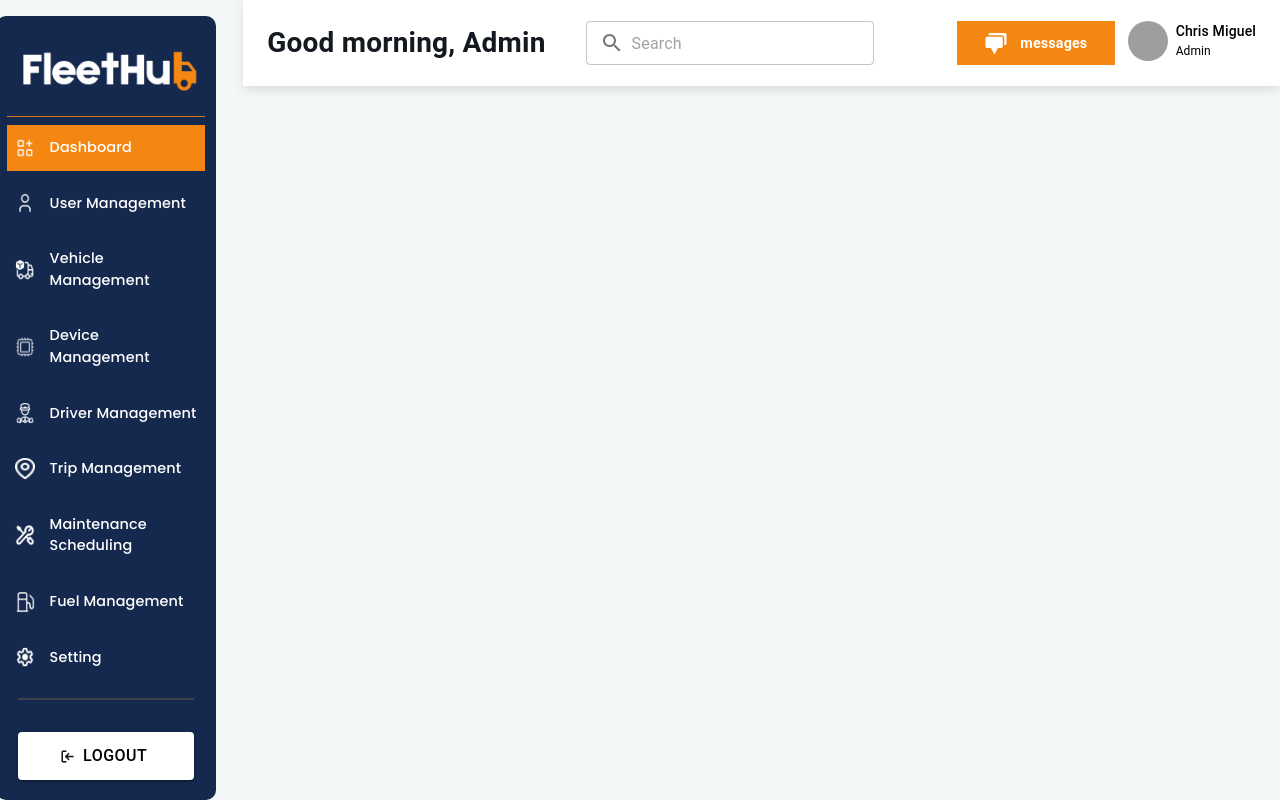
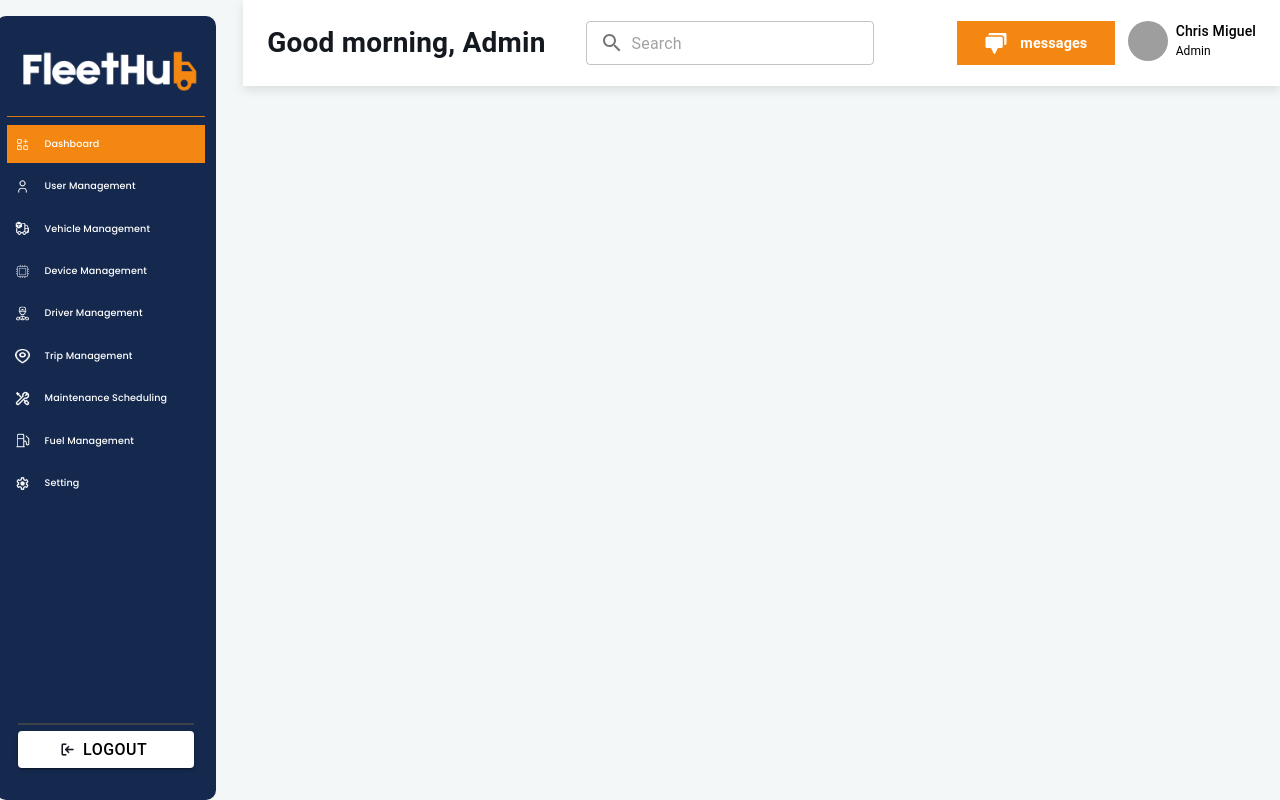
Before and after one commit to GhazanfarIjazOcta/Admin-Panel, a React (Create React App) app: page /dashboard in a window 1280 px wide. Built offline with nearby package versions, Linux system fonts and the light colour scheme; grey boxes are pictures that could not be loaded; the HTML template or start-up script is replaced by a standard one.

Commit message:
v6 finall 28

```diff
--- a/src/components/LayoutComponents/Sidebar/Sidebar.js
+++ b/src/components/LayoutComponents/Sidebar/Sidebar.js
@@ -122,7 +122,7 @@ function Sidebar() {
           <Box sx={listStyle} mt={"0.2em"}>
           <img src={Ukeylogo} alt="logo"
           style={{
-            width: "100%",        // The image will scale to 100% of the container's width
+            width: {xl:"100%" , lg:"80%" , md:"70%"},        // The image will scale to 100% of the container's width
             height: "auto",       // The image will scale to 100% of the container's height
             maxWidth: "100%",     // Prevent overflow beyond the box
             maxHeight: "100%",    // Prevent overflow beyond the box
@@ -150,15 +150,17 @@ function Sidebar() {
   <img
     src={item.icon}
     alt={item.text}
-                      width="20px"
-                      height="22px"
+    style={{
+      width: "15px",  // Set a smaller width for large screens
+      height: "15px", // Set a smaller height for large screens
+    }}
   />
 </ListItemIcon>
                   <ListItemText
                     primary={item.text}
                     primaryTypographyProps={{
                       fontWeight: 500,
-                      fontSize: "0.9rem",
+                      fontSize: {xl:"0.9rem", lg:"0.6rem" , md:"0.5rem" },
                       fontFamily: "Poppins",
                       display: { xs: "block", lg: "block" },
                       noWrap: false,
@@ -179,15 +181,15 @@ function Sidebar() {
                   src={LogoutLogo}
                   alt="dashboard"
                   width="15px"
-                  height={"15px"}
+                  height={"auto"}
                 />
               }
               sx={{
                 width: "80%",
-                height: "3rem",
+                height: {xl:"3rem" , lg:"2.3rem" },
                 fontSize: "1rem",
                 backgroundColor: "white",
-                marginBottom: "1.5rem",
+                marginBottom: "2rem",
                 color: "black",
                 "&:hover": {
                   backgroundColor: "lightgray",
--- a/src/components/UI/Layout.js
+++ b/src/components/UI/Layout.js
@@ -31,13 +31,13 @@ export const listStyle = {
 export const listItemStyles = {
   color: "white",
   padding: "8px",
-  marginBottom: "10px",
+  marginBottom: "4px",
   cursor: "pointer"
 };
-export const listItemIconStyle = { color: "white", minWidth: "35px" };
+export const listItemIconStyle = { color: "white", minWidth: "30px" };
 export const logoutButtonContainer = {
   width: "100%",
-  marginBottom: "50px",
+  // marginBottom: "5px",
   display: "flex",
   alignItems: "center",
   justifyContent: "center",
@@ -47,7 +47,7 @@ export const lineStyle = {
   height: "2px",
   backgroundColor: "#3D4149",
   color: "#3D4149",
-  marginBottom: "2em", // Space between the line and the button
+  marginBottom: "0.4em", // Space between the line and the button
 };
 export const logoutButtonStyle = {
   width: "80%",
```
Lines whose indentation alone changed are shown as unchanged.
